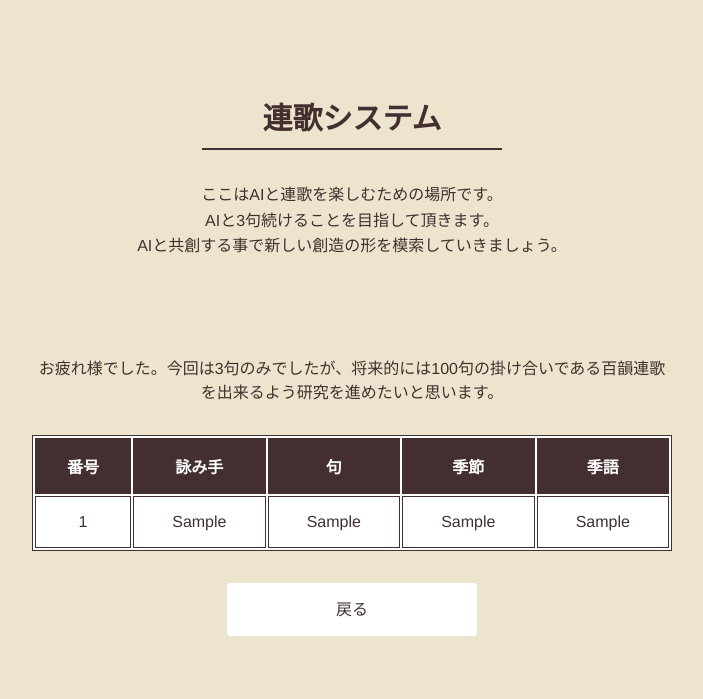
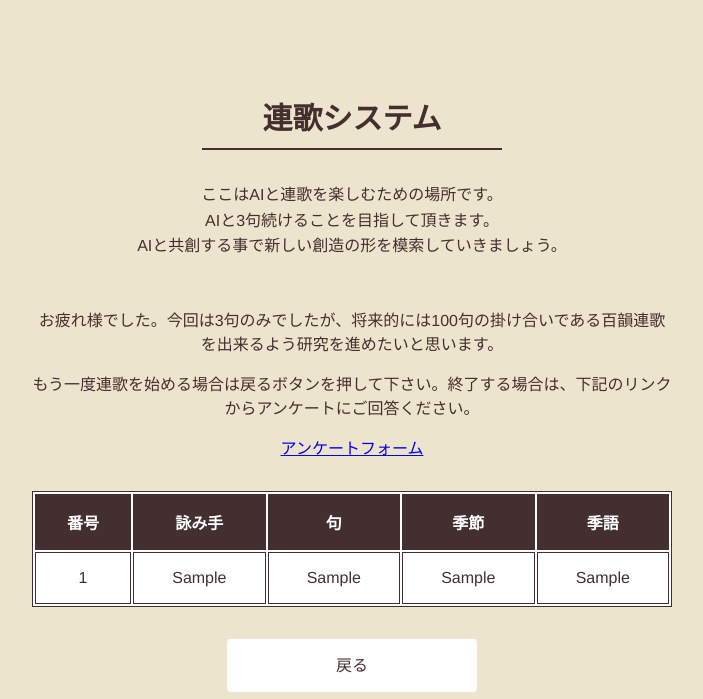
Before and after one commit to JunNishimura/RengaSystem, a Flask app: template templates/result.html in a window 1280 px wide. Shown: the top 699 px of the page, without its empty margins (288-991 px from the left). Run offline with Flask 2, Linux system fonts and the light colour scheme; the template is opened without the code that fills it: most values are stand-ins (such as "Sample title", 1, 10 or a date in 2020).

Commit message:
説明文の追加

```diff
--- a/static/css/main.css
+++ b/static/css/main.css
@@ -151,6 +151,6 @@ body {
   border: 0.1px solid #432f2f;
 }
 
-.result {
-  margin-top: 64px;
+.result-message {
+  margin: 16px 0;
 }
--- a/templates/creation.html
+++ b/templates/creation.html
@@ -6,7 +6,7 @@
     創作フォーム
   </div>
   <div class="creation-explanation">
-    ※平仮名で入力してください。
+    平仮名で入力してください。
   </div>
   <form action="/result" method="POST" enctype="multipart/form-data">
     <div class="form-line">
@@ -21,6 +21,9 @@
       <input type="submit" value="投稿">
     </div>
   </form>
+  <div class="creation-explanation">
+    ※投稿ボタンを押した後、ページ遷移まで数秒かかります。
+  </div>
 </div>
 <div class="history">
   <table>
--- a/templates/result.html
+++ b/templates/result.html
@@ -4,6 +4,12 @@
 <div class="result">
   <div class="result-message">
     お疲れ様でした。今回は3句のみでしたが、将来的には100句の掛け合いである百韻連歌を出来るよう研究を進めたいと思います。
+  </div>
+  <div class="result-message">
+    もう一度連歌を始める場合は戻るボタンを押して下さい。終了する場合は、下記のリンクからアンケートにご回答ください。
+  </div>
+  <div class="result-message">
+    <a href="https://docs.google.com/forms/d/12UGtIR0jebvdApf3JU_GobzXAIfzuv5qw7J4maoLfGI/edit" target="_blank">アンケートフォーム</a>
   </div>
 </div>
 <div class="history">
```
